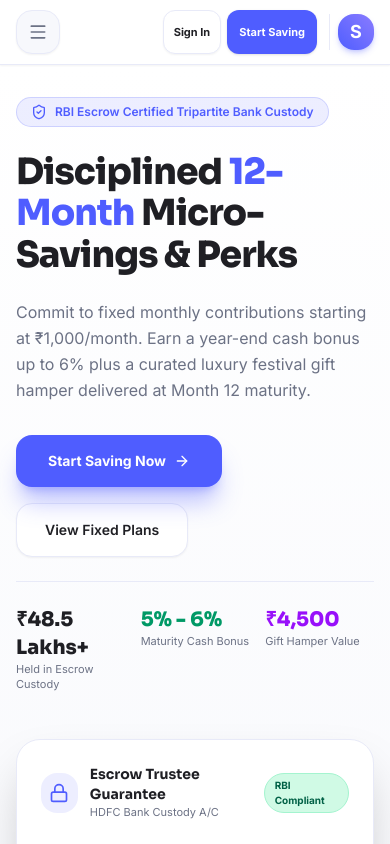
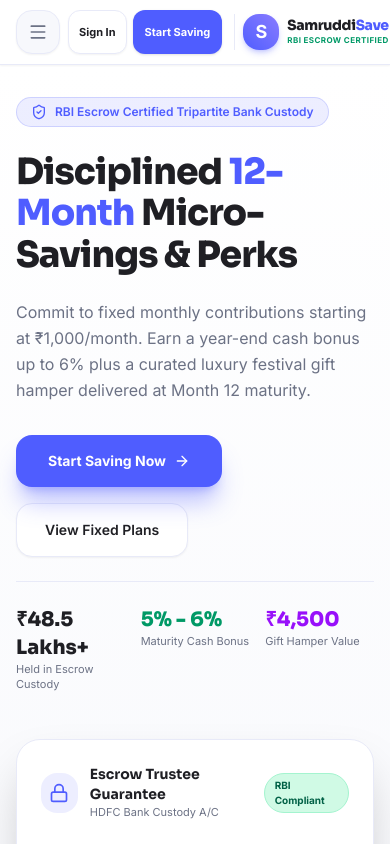
Before and after one commit to Rohit2509-car/samruddisave, a React (Vite) app: page / in a window 390 px wide. Shown: the top 844 px of the page. Built offline with nearby package versions, Linux system fonts and the light colour scheme; no server answers; the database is empty.

Commit message:
Position logo permanently on the right side across all mobile, tablet, and desktop viewports

```diff
--- a/src/components/TopHeader.tsx
+++ b/src/components/TopHeader.tsx
@@ -418,11 +418,11 @@ export const TopHeader: React.FC<TopHeaderProps> = ({ currentPath, onNavigate })
             <div className="w-9 h-9 rounded-2xl bg-gradient-to-tr from-[#4F5DFF] to-[#8A7BFF] flex items-center justify-center text-white font-extrabold text-lg shadow-md shadow-[#4F5DFF]/25 shrink-0 group-hover/logo:shadow-lg transition-all">
               S
             </div>
-            <div className="hidden sm:flex flex-col text-left">
-              <span className="font-heading font-extrabold text-base tracking-tight text-[#1F1F24] leading-none">
+            <div className="flex flex-col text-left">
+              <span className="font-heading font-extrabold text-sm sm:text-base tracking-tight text-[#1F1F24] leading-none">
                 Samruddi<span className="text-[#4F5DFF]">Save</span>
               </span>
-              <span className="text-[9px] font-bold text-emerald-600 tracking-wider uppercase mt-0.5">
+              <span className="text-[8px] sm:text-[9px] font-bold text-emerald-600 tracking-wider uppercase mt-0.5 whitespace-nowrap">
                 RBI Escrow Certified
               </span>
             </div>
```
